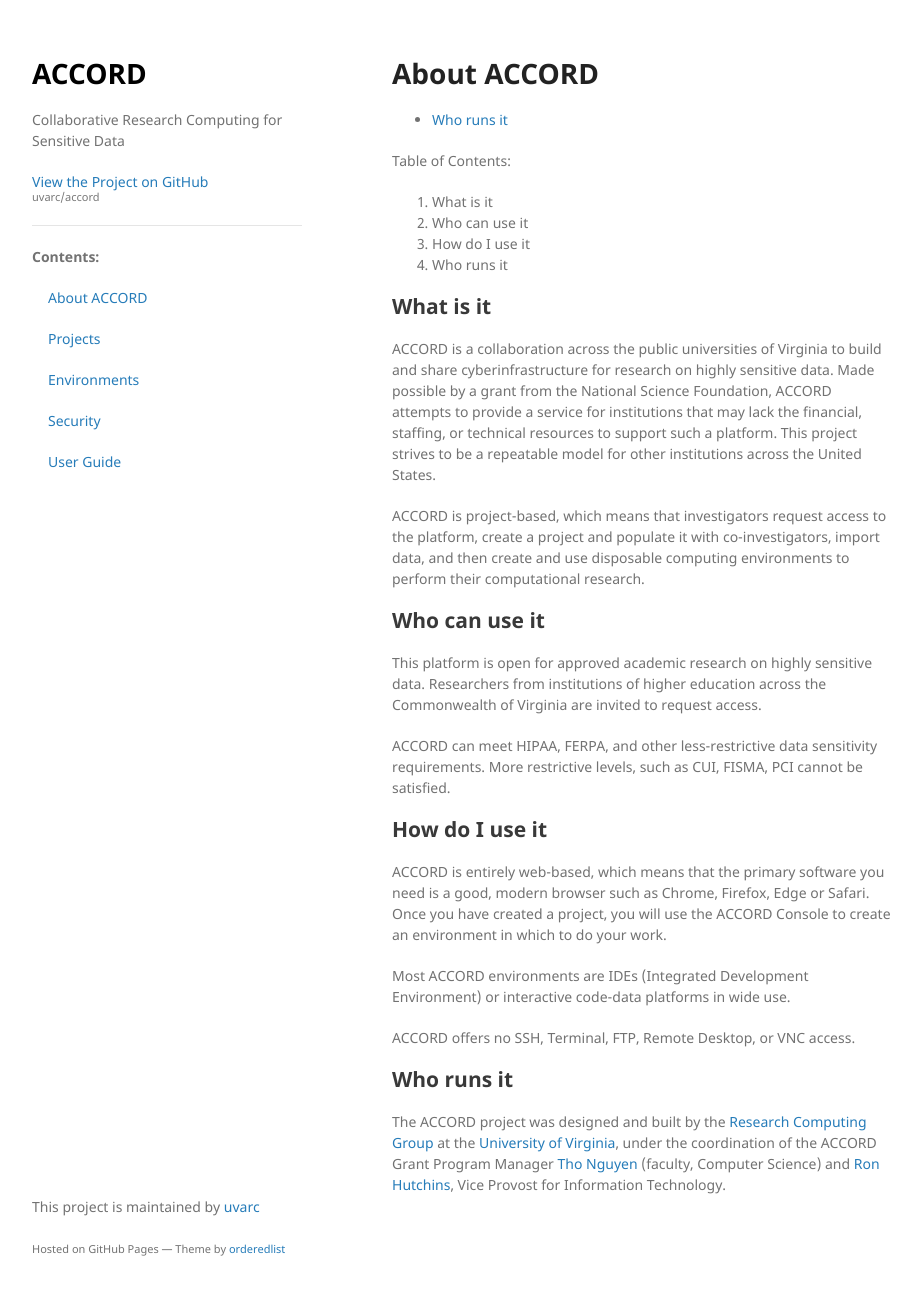
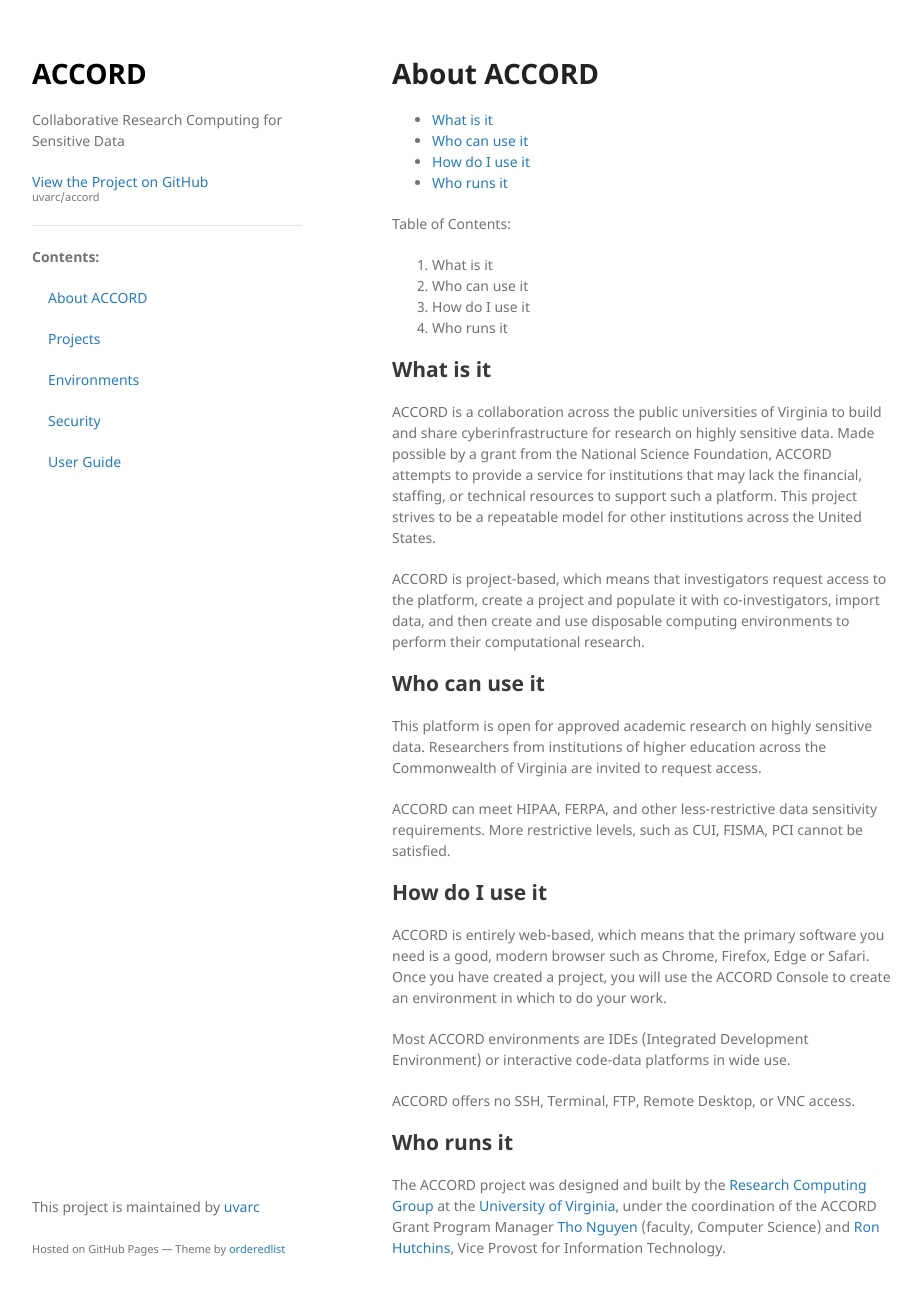
Before and after one commit to uvarc/accord, a Jekyll site: the page built from docs/about.md, in a window 1280 px wide and 1328 px high. Shown: the top 1296 px of the window, without its empty margins (178-1099 px from the left). Built offline with Jekyll 4.4.1, drawn with Linux system fonts in a browser that asks for light colours; our own code applies the rules of GitHub Pages for plain Markdown files.

Commit message:
Update about.md

```diff
--- a/docs/about.md
+++ b/docs/about.md
@@ -4,6 +4,9 @@
 
 # About ACCORD
 
+* [What is it](#what-is-it)
+* [Who can use it](#who-can-use-it)
+* [How do I use it](#how-do-i-use-it)
 * [Who runs it](#who-runs-it)
 
 Table of Contents:
```
